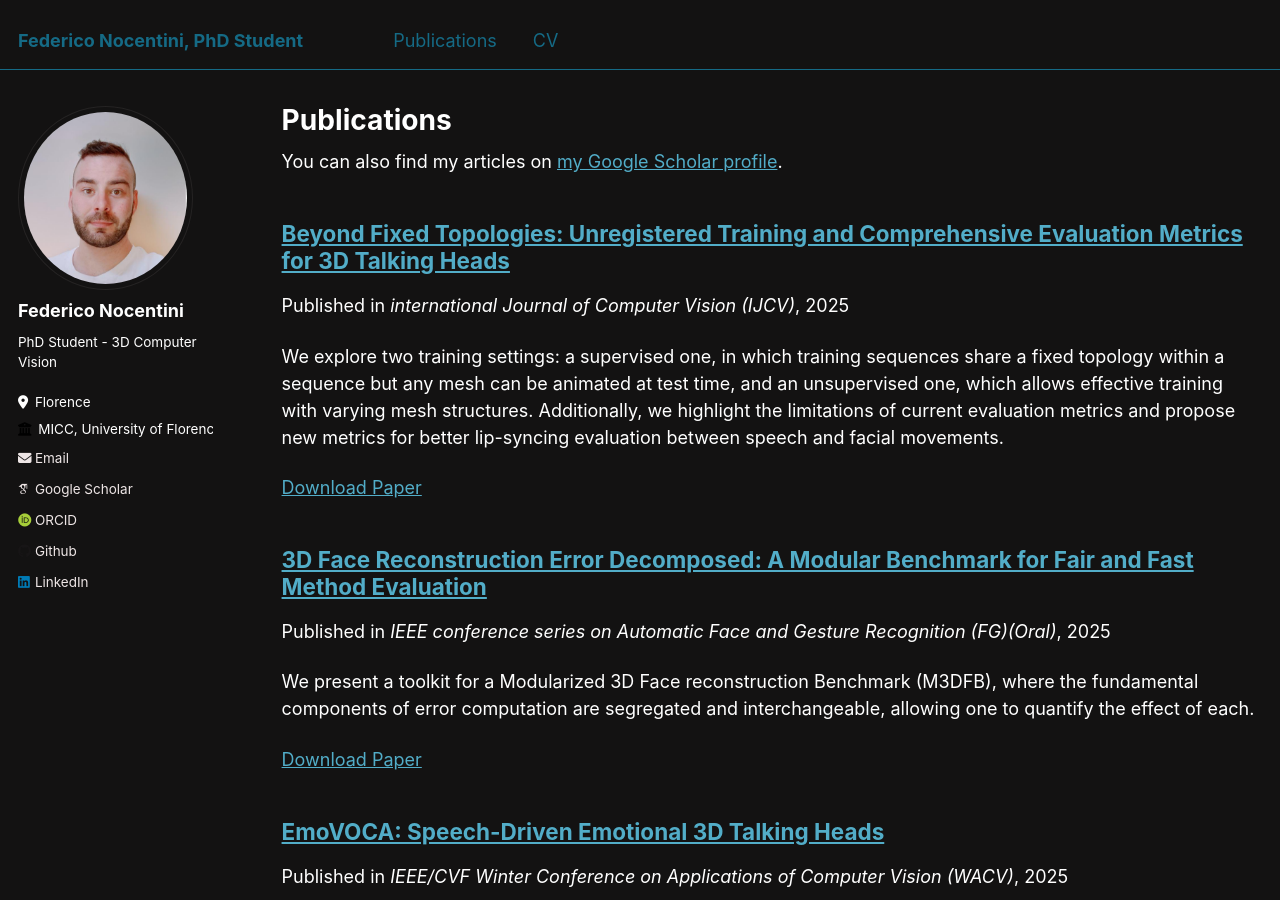
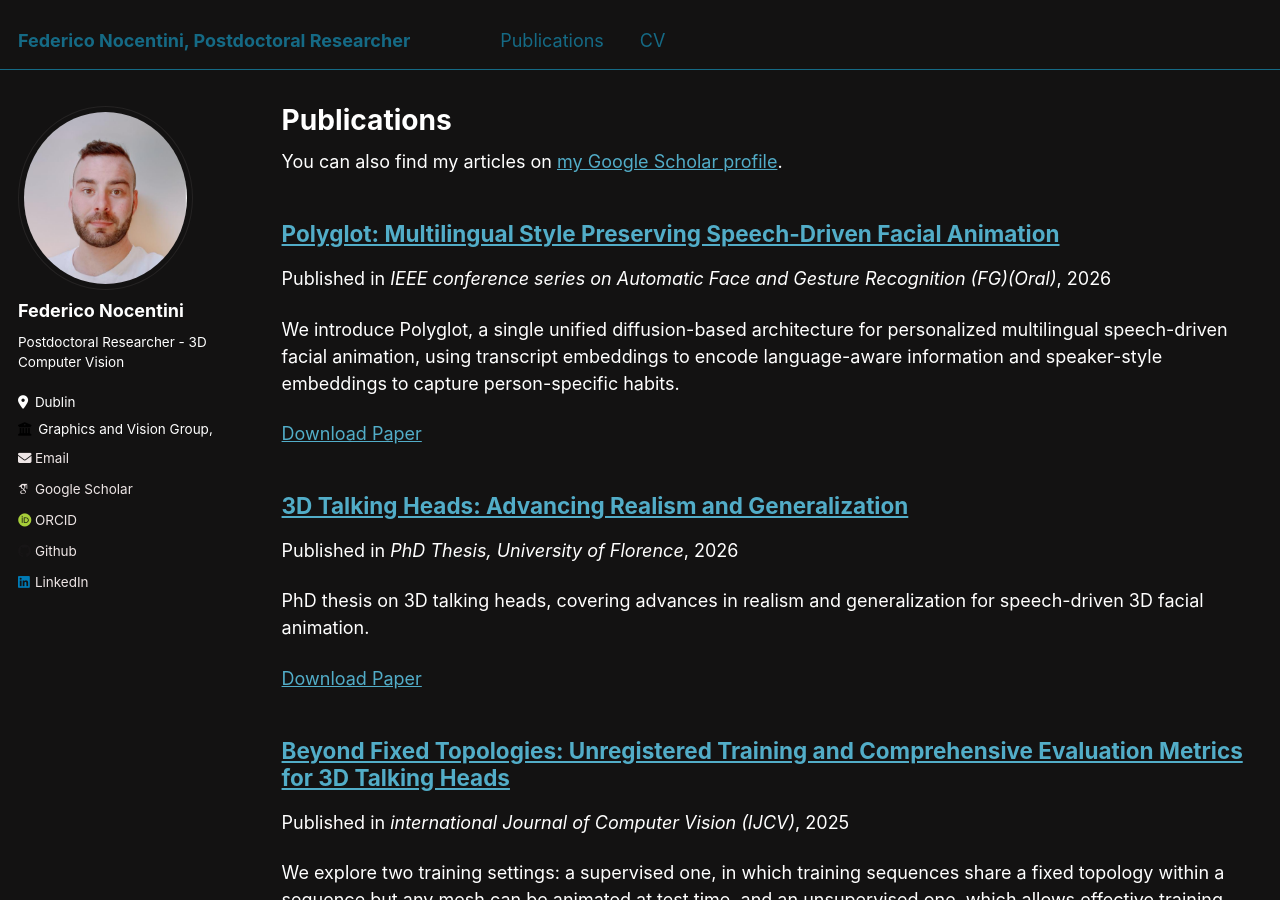
Before and after one commit to FedeNoce/fedenoce.github.io, a Jekyll site: the page built from _pages/publications.md, in a window 1280 px wide and 900 px high. Built offline with Jekyll 4.4.1, drawn with Linux system fonts in a browser that asks for light colours; some web fonts are replaced.

Commit message:
Update site for TCD postdoc position and add new publications
Refresh author bio, title, and email in _config.yml, sync the CV page
with the Trinity College Dublin role and PhD completion, and add the
Polyglot (FG 2026) and PhD thesis entries to publications.

```diff
--- a/_config.yml
+++ b/_config.yml
@@ -8,10 +8,10 @@
 
 # Basic Site Settings
 locale                   : "en-US"
-title                    : "Federico Nocentini, PhD Student"
+title                    : "Federico Nocentini, Postdoctoral Researcher"
 title_separator          : "-"
 name                     : &name "Federico Nocentini"
-description              : &description "PhD Student at MICC, University of Florence. "
+description              : &description "Postdoctoral Researcher at the Graphics and Vision Group, Trinity College Dublin. "
 url                      : https://fedenoce.github.io # the base hostname & protocol for your site e.g. "https://mmistakes.github.io"
 baseurl                  : "" # the subpath of your site, e.g. "/blog"
 repository               : "FedeNoce/fedenoce.github.io"
@@ -24,11 +24,11 @@ author:
   avatar           : "profile_new.png"
   name             : "Federico Nocentini"
   pronouns         : # example: "she/her"
-  bio              : "PhD Student - 3D Computer Vision"
-  location         : "Florence"
-  employer         : "MICC, University of Florence"
+  bio              : "Postdoctoral Researcher - 3D Computer Vision"
+  location         : "Dublin"
+  employer         : "Graphics and Vision Group, Trinity College Dublin"
   uri              : # URL
-  email            : "federico.nocentini@unifi.it"
+  email            : "federico.nocentini@tcd.ie"
 
   # Academic websites
   arxiv            : # URL - Update with the correct link to your profile
--- a/_pages/cv.md
+++ b/_pages/cv.md
@@ -9,10 +9,15 @@ redirect_from:
 
 {% include base_path %}
 
-[Download PDF version of my CV](/files/Federico_Nocentini_CV_new.pdf)
+[Download PDF version of my CV](/files/Federico_Nocentini_CV.pdf)
 
 Experience
 ======
+* **Trinity College Dublin, Graphics and Vision Group**
+  * Postdoctoral Research Fellow
+  * Dublin, Ireland
+  * June 2026 - Present
+
 * **Flawless AI**
   * Research Scientist Intern
   * Los Angeles, California
@@ -25,7 +30,9 @@ Education
 * **PhD in 3D Computer Vision and Artificial Intelligence**
   * Università degli Studi di Firenze - Media Integration and Communication Center
   * Florence, Italy
-  * November 2022 - Present
+  * November 2022 - April 2026
+  * Thesis: 3D Talking Heads: Advancing Realism and Generalization
+  * Advisors: Prof. Stefano Berretti, Prof. Claudio Ferrari
   * Topics of research: Deep Learning - 3D Computer Vision - 3D Talking Heads Generation
 
 * **M.Sc in Computer Science and Engineering**
--- /dev/null
+++ b/_publications/6-polyglot.md
@@ -0,0 +1,11 @@
+---
+title: "Polyglot: Multilingual Style Preserving Speech-Driven Facial Animation"
+collection: publications
+permalink: /publication/6-polyglot
+excerpt: 'We introduce Polyglot, a single unified diffusion-based architecture for personalized multilingual speech-driven facial animation, using transcript embeddings to encode language-aware information and speaker-style embeddings to capture person-specific habits.'
+date: 2026-05-29
+venue: 'IEEE conference series on Automatic Face and Gesture Recognition (FG)(Oral)'
+paperurl: 'https://fedenoce.github.io/polyglot/'
+
+---
+Speech-Driven Facial Animation (SDFA) has garnered significant attention due to its applications in movies, video games, virtual reality, and digital humans. However, most existing methods are trained on single-language data, limiting their ability to generalize to multilingual real-world scenarios. Human speech is deeply shaped by language, affecting not only phonetics but also rhythm, intonation, and facial articulation. In addition, people speaking the same language can exhibit markedly different personal speaking styles. In this work, we introduce **Polyglot**, a single unified diffusion-based architecture for **personalized multilingual SDFA**. Our method uses transcript embeddings to encode language-aware information and speaker-style embeddings, extracted from reference facial motion, to capture person-specific habits. Polyglot does not rely on predefined language labels or speaker-specific IDs, enabling stronger generalization across languages and speakers. By jointly conditioning on language and style, Polyglot generates expressive facial animations that better reflect both the linguistic structure of the speech and the identity of the speaker.
--- /dev/null
+++ b/_publications/7-thesis.md
@@ -0,0 +1,11 @@
+---
+title: "3D Talking Heads: Advancing Realism and Generalization"
+collection: publications
+permalink: /publication/7-thesis
+excerpt: 'PhD thesis on 3D talking heads, covering advances in realism and generalization for speech-driven 3D facial animation.'
+date: 2026-04-01
+venue: 'PhD Thesis, University of Florence'
+paperurl: 'https://flore.unifi.it/handle/2158/1464853'
+
+---
+This thesis addresses the problem of generating realistic and generalizable 3D talking heads from speech. It covers contributions spanning speaker-agnostic 3D facial animation, emotional and expressive talking head generation, animation of unregistered meshes with arbitrary topologies, and improved evaluation metrics for lip-syncing and 3D face reconstruction, advancing both the realism and the generalization capabilities of speech-driven 3D facial animation methods.
```
Also changed, not shown: _pages/about.md (+9 -1 lines), 1 other file.
